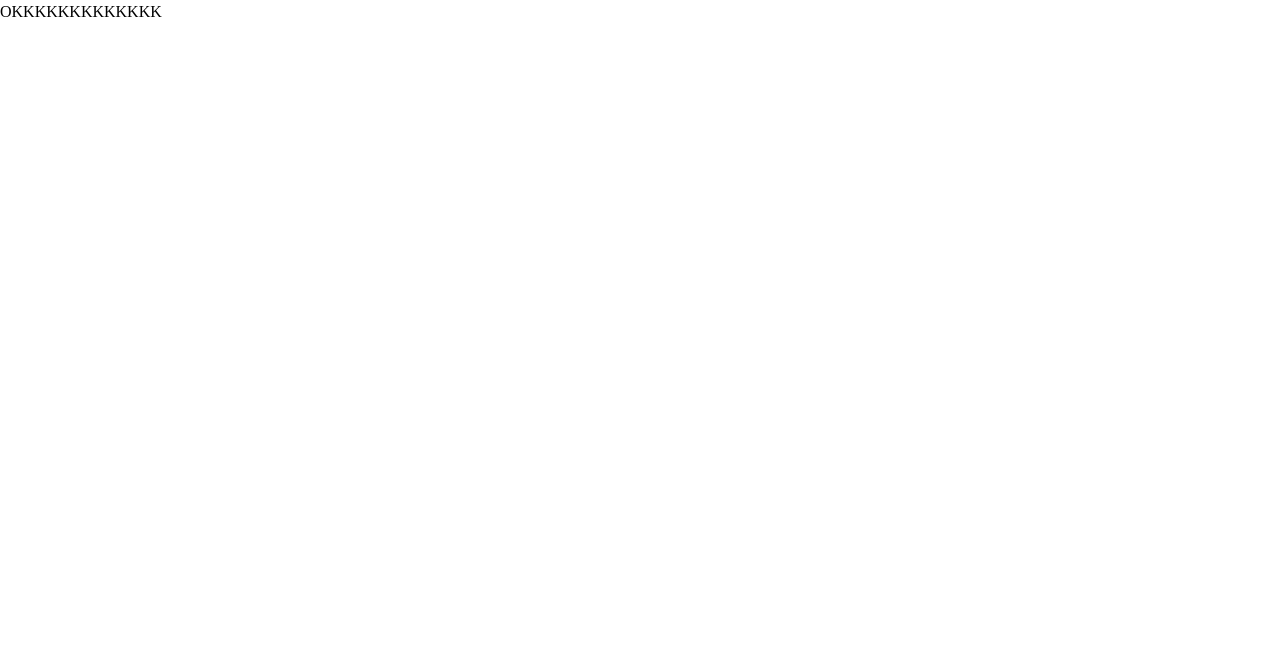
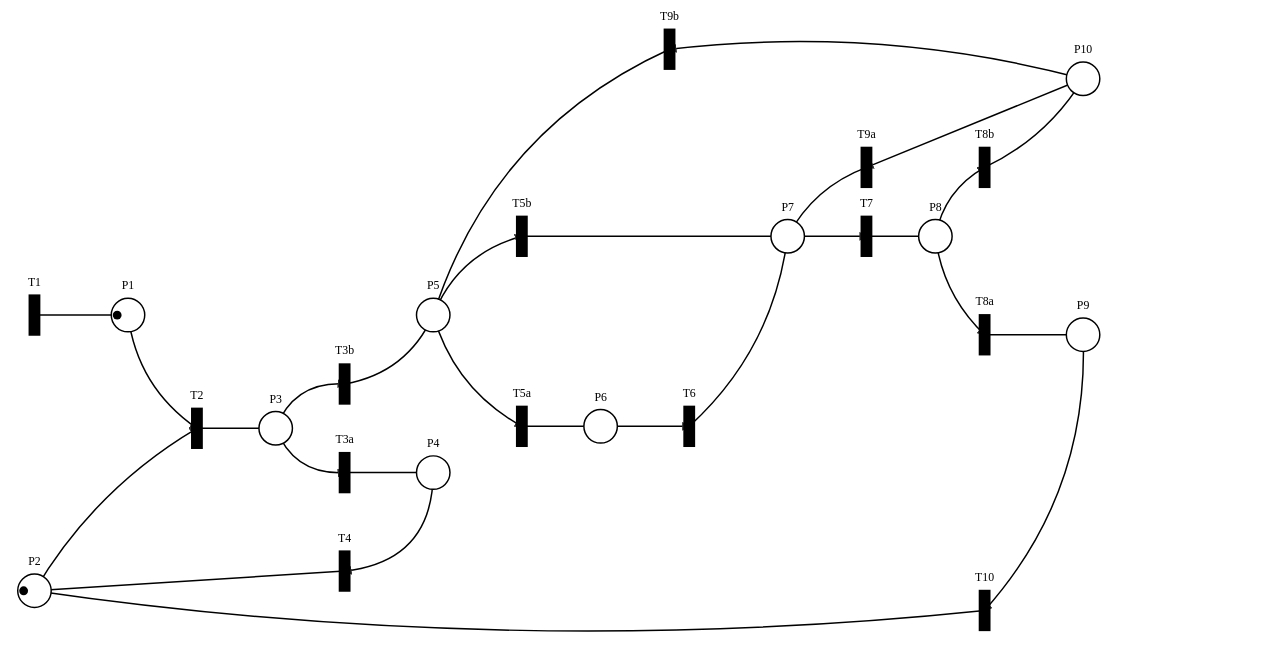
Before and after one commit to Tsiresiniaina/rdp, a Vue app: page / in a window 1280 px wide. Shown: the top 670 px of the page. Built offline with nearby package versions, Linux system fonts and the light colour scheme.

Commit message:
Strucuture du réseau en place

```diff
--- a/src/App.vue
+++ b/src/App.vue
@@ -1,26 +1,21 @@
 <script setup>
-import HelloWorld from "./components/HelloWorld.vue";
-import PagePrincipale from "./components/PagePrincipale.vue";
-import { core } from "./data/core.js";
-import { validateCore } from "./data/validateCore.js";
-import { isCrossable } from "./logic/engine.js";
-import { fire } from "./logic/engine.js";
-import { getCrossableTransitions } from "./logic/engine.js";
-import { buildSequence } from "./logic/sequence.js";
-import { useSimulation } from "./composables/useSimulation.js";
+import { core } from './data/core.js'
+import { layout } from './logic/layout.js'
+import { useSimulation } from './composables/useSimulation.js'
+import PetriNetwork from './components/PetriNetwork.vue'
 
-const errors = validateCore(core);
-console.log(errors);
-console.log(isCrossable(core, [1, 0, 0, 0, 0, 0, 0, 0, 0, 0], "T2"));
-console.log(fire(core, [1, 1, 0, 0, 0, 0, 0, 0, 0, 0], "T2"));
-console.log(getCrossableTransitions(core, [1, 1, 0, 0, 0, 0, 0, 0, 0, 0]));
-console.warn(buildSequence(core, [1, 1, 0, 0, 0, 0, 0, 0, 0, 0], ["T2", "T3b","T5a","T6","T7","T8b","T9a","T7","T8a","T10"]));
-var simulationSet = useSimulation(core, ["T2", "T3b","T5a","T6","T7","T8b","T9a","T7","T8a","T10"]);
-console.log(simulationSet.currentMarking.value);
-simulationSet.nextStep();
-console.log(simulationSet.currentMarking.value);
+// Remplace par UNE séquence valide de TON réseau (sinon buildSequence throw)
+const { currentMarking, stepIndex, isFirstStep, isLastStep, nextStep, previousStep } =
+  useSimulation(core, ['T2', 'T3a', 'T4'])
 </script>
 
 <template>
-  <PagePrincipale />
+  <div>
+    <PetriNetwork :core="core" :layout="layout" :marking="currentMarking" />
+    <!-- <div style="margin-top: 12px">
+      <button :disabled="isFirstStep" @click="previousStep">← Précédent</button>
+      <span style="margin: 0 12px">Étape {{ stepIndex }}</span>
+      <button :disabled="isLastStep" @click="nextStep">Suivant →</button>
+    </div> -->
+  </div>
 </template>
--- /dev/null
+++ b/src/components/PetriNetwork.vue
@@ -0,0 +1,119 @@
+<script setup>
+import { computed } from "vue";
+import { buildArcs } from "../logic/buildArcs";
+import { arcCurvatures } from "../logic/arcs";
+const props = defineProps({
+  core: { type: Object, required: true },
+  layout: { type: Object, required: true },
+  marking: { type: Array, required: true },
+});
+
+const arcs = computed(() => buildArcs(props.core));
+
+function pos(id) {
+  return props.layout[id] ?? { x: 0, y: 0 };
+}
+function arcPath(arc) {
+  const curvature = curvatureOf(arc)
+  const a = pos(arc.from)
+  const b = pos(arc.to)
+
+  const mx = (a.x + b.x) / 2
+  const my = (a.y + b.y) / 2
+  const dx = b.x - a.x
+  const dy = b.y - a.y
+  const len = Math.hypot(dx, dy) || 1
+  const cx = mx + (-dy / len) * curvature
+  const cy = my + ( dx / len) * curvature
+
+  return `M ${a.x} ${a.y} Q ${cx} ${cy} ${b.x} ${b.y}`
+}
+function curvatureOf(arc) {
+  return arcCurvatures[arc.id] ?? 0
+}
+</script>
+
+<template>
+  <svg
+    class="bg-amber-500 h-screen w-full block"
+    viewBox="0 0 1300 670"
+    preserveAspectRatio="xMidYMid meet"
+  >
+    <defs>
+      <marker
+        id="arrow"
+        viewBox="0 0 10 10"
+        refX="8"
+        refY="5"
+        markerWidth="6"
+        markerHeight="6"
+        orient="auto-start-reverse"
+      >
+        <path d="M 0 0 L 10 5 L 0 10 z" fill="#333" />
+      </marker>
+    </defs>
+
+    <!-- Couche 1 : les arcs (lignes + flèches) -->
+    <path
+      v-for="arc in arcs"
+      :key="arc.id"
+      :d="arcPath(arc)"
+      fill="none"
+      stroke="black"
+      stroke-width="1.5"
+      marker-end="url(#arrow)"
+    />
+
+    <!-- Couche 2 : les places (cercle + id + jetons) -->
+    <g v-for="(place, index) in core.places" :key="place.id">
+      <title>{{ place.name }}</title>
+      <circle
+        :cx="pos(place.id).x"
+        :cy="pos(place.id).y"
+        r="17"
+        fill="white"
+        stroke="black"
+        stroke-width="1.5"
+      />
+      <text
+        :x="pos(place.id).x"
+        :y="pos(place.id).y - 26"
+        text-anchor="middle"
+        font-size="12"
+      >
+        {{ place.id }}
+      </text>
+      <!-- Jetons : petite grille pour qu'ils ne se superposent pas -->
+      <g v-if="marking[index] > 0">
+        <circle
+          v-for="k in marking[index]"
+          :key="k"
+          :cx="pos(place.id).x + (((k - 1) % 3) - 1) * 11"
+          :cy="pos(place.id).y + (Math.floor((k - 1) / 3) - 0) * 11"
+          r="4.5"
+          fill="black"
+        />
+      </g>
+    </g>
+
+    <!-- Couche 3 : les transitions (barre + id) -->
+    <g v-for="transition in core.transitions" :key="transition.id">
+      <title>{{ transition.name }}</title>
+      <rect
+        :x="pos(transition.id).x - 6"
+        :y="pos(transition.id).y - 21"
+        width="12"
+        height="42"
+        fill="black"
+      />
+      <text
+        :x="pos(transition.id).x"
+        :y="pos(transition.id).y - 30"
+        text-anchor="middle"
+        font-size="12"
+      >
+        {{ transition.id }}
+      </text>
+    </g>
+  </svg>
+</template>
--- a/src/data/core.js
+++ b/src/data/core.js
@@ -124,7 +124,7 @@ matricePost  : [
     [0,0,0,0,0,1,0,0,0,0,0,0,0,0], //P6
     [0,0,0,0,0,0,1,1,0,0,0,1,0,0], //P7
     [0,0,0,0,0,0,0,0,1,0,0,0,0,0], //P8
-    [0,0,0,0,0,0,0,0,0,0,1,0,0,0], //P9
+    [0,0,0,0,0,0,0,0,0,1,0,0,0,0], //P9
     [0,0,0,0,0,0,0,0,0,0,1,0,0,0], //P10
 ],
 //MARQUAGE INITIAL
--- a/src/logic/arcs.js
+++ b/src/logic/arcs.js
@@ -0,0 +1,25 @@
+// Courbure par arc, en unités du viewBox.
+// Clé = id de l'arc généré par createArc : `${from}-${to}-${kind}`
+//   - kind 'pre'  : place → transition   ex. 'P1-T2-pre'
+//   - kind 'post' : transition → place   ex. 'T4-P2-post'
+// Valeur : 0 = droite ; positif = bombe d'un côté ; négatif = de l'autre.
+// Un arc absent de la table est droit.
+export const arcCurvatures = {
+  'T10-P2-post': -60,
+  'T9b-P5-post': 80,
+  'T9a-P7-post': 20,
+  'T8b-P10-post': 20,
+  'P10-T9b-pre': 40,
+  'T6-P7-post': 40,
+  'P8-T8a-pre': 20,
+  'P8-T8b-pre': -20,
+  'P9-T10-pre': -60,
+  'P4-T4-pre': -60,
+  'P1-T2-pre': 30,
+  'P2-T2-pre': -30,
+  'P3-T3a-pre': 30,
+  'P3-T3b-pre': -30,
+  'T3b-P5-post': 30,
+  'P5-T5a-pre': 30,
+  'P5-T5b-pre': -30,
+}
--- a/src/logic/layout.js
+++ b/src/logic/layout.js
@@ -1,29 +1,29 @@
 export const layout = {
   // Places
-  P1:  { x: 497, y: 48 },
-  P2:  { x: 22,  y: 42 },
-  P3:  { x: 298, y: 143 },
-  P4:  { x: 240, y: 266 },
-  P5:  { x: 348, y: 268 },
-  P6:  { x: 258, y: 400 },
-  P7:  { x: 405, y: 500 },
-  P8:  { x: 403, y: 638 },
-  P9:  { x: 310, y: 700 },
-  P10: { x: 763, y: 690 },
+  P1:  { x: 130, y: 320 },
+  P2:  { x: 35,  y: 600 },
+  P3:  { x: 280, y: 435 },
+  P4:  { x: 440, y: 480 },
+  P5:  { x: 440, y: 320 },
+  P6:  { x: 610, y: 433 },
+  P7:  { x: 800, y: 240 },
+  P8:  { x: 950, y: 240 },
+  P9:  { x: 1100, y: 340 },
+  P10: { x: 1100, y: 80 },
 
   // Transitions
-  T1:  { x: 600, y: 47 },
-  T2:  { x: 255, y: 103 },
-  T3a: { x: 233, y: 206 },
-  T3b: { x: 383, y: 206 },
-  T4:  { x: 182, y: 268 },
-  T5a: { x: 258, y: 335 },
-  T5b: { x: 398, y: 333 },
-  T6:  { x: 288, y: 476 },
-  T7:  { x: 400, y: 583 },
-  T8a: { x: 305, y: 676 },
-  T8b: { x: 415, y: 678 },
-  T9a: { x: 715, y: 580 },
-  T9b: { x: 890, y: 580 },
-  T10: { x: 218, y: 700 },
+  T1:  { x: 35, y: 320 },
+  T2:  { x: 200, y: 435 },
+  T3a: { x: 350, y: 480 },
+  T3b: { x: 350, y: 390 },
+  T4:  { x: 350, y: 580 },
+  T5a: { x: 530, y: 433 },
+  T5b: { x: 530, y: 240 },
+  T6:  { x: 700, y: 433 },
+  T7:  { x: 880, y: 240 },
+  T8a: { x: 1000, y: 340 },
+  T8b: { x: 1000, y: 170 },
+  T9a: { x: 880, y: 170 },
+  T9b: { x: 680, y: 50 },
+  T10: { x: 1000, y: 620 },
 }
```
